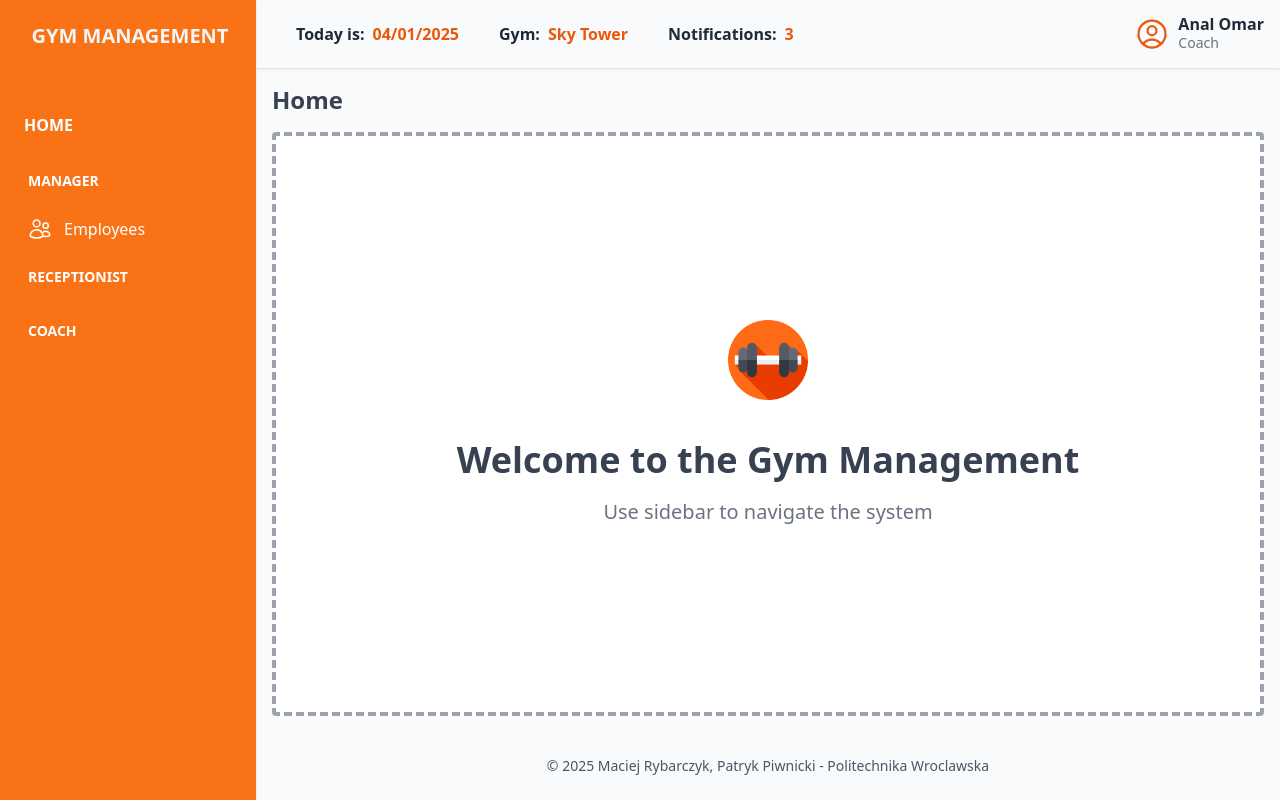
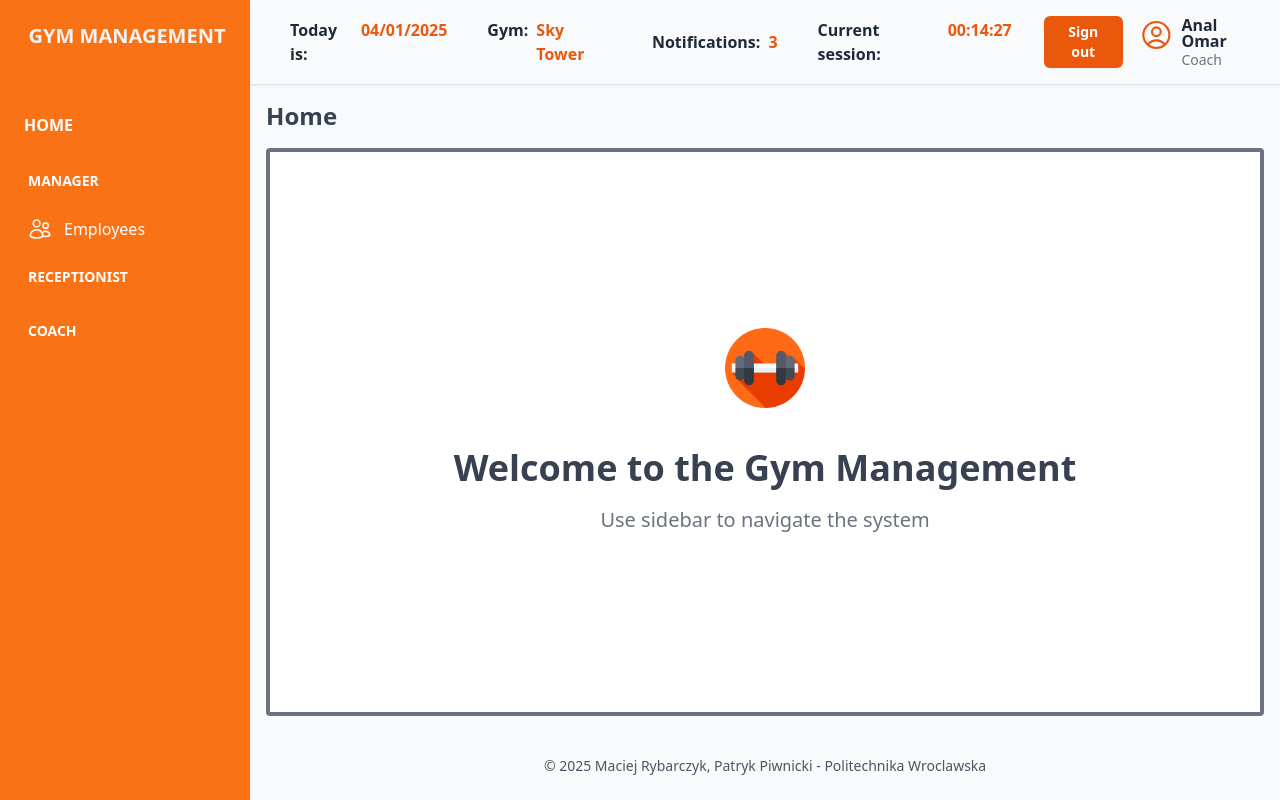
Before and after one commit to Maciek28675/Gym-Management-System-Frontend, a Vue app: page /home in a window 1280 px wide. Built offline with nearby package versions, Linux system fonts and the light colour scheme.

Commit message:
Add sign out button and session timer (static)

```diff
--- a/src/views/HomeView.vue
+++ b/src/views/HomeView.vue
@@ -55,6 +55,19 @@
                     <span class="font-semibold px-2">Notifications:</span>
                     <span class="font-semibold text-orange-600">3</span>
                 </div>
+                <div class="flex flex-row px-4">
+                    <span class="font-semibold px-2">Current session:</span>
+                    <span class="font-semibold text-orange-600">00:14:27</span>
+                </div>
+                <div class="flex flex-row px-4">
+                    <button type="submit"
+                            class="flex w-full justify-center rounded-md bg-orange-600 px-3 py-1.5
+                                   text-sm font-semibold text-white shadow-sm hover:bg-orange-500
+                                   focus-visible:outline focus-visible:outline-2 focus-visible:outline-offset-2
+                                    focus-visible:outline-orange-600">
+                      Sign out
+                    </button>
+                </div>
                 <div class="flex ml-auto">
                     <!--<img
                         src="../assets/barbell.png"
@@ -75,7 +88,7 @@
             <h1 class="font-bold text-2xl text-gray-700">Home</h1>
 
         <div
-          class="flex flex-col flex-grow items-center justify-center border-4 border-gray-400 border-dashed bg-white rounded mt-4"
+          class="flex flex-col flex-grow items-center justify-center border-4 border-gray-500 border-solid bg-white rounded mt-4"
         >
             <img src="../assets/barbell.png" class="mx-auto h-20 w-auto"/>
             <span class="font-bold text-4xl text-gray-700 mt-10">Welcome to the Gym Management</span>
```
